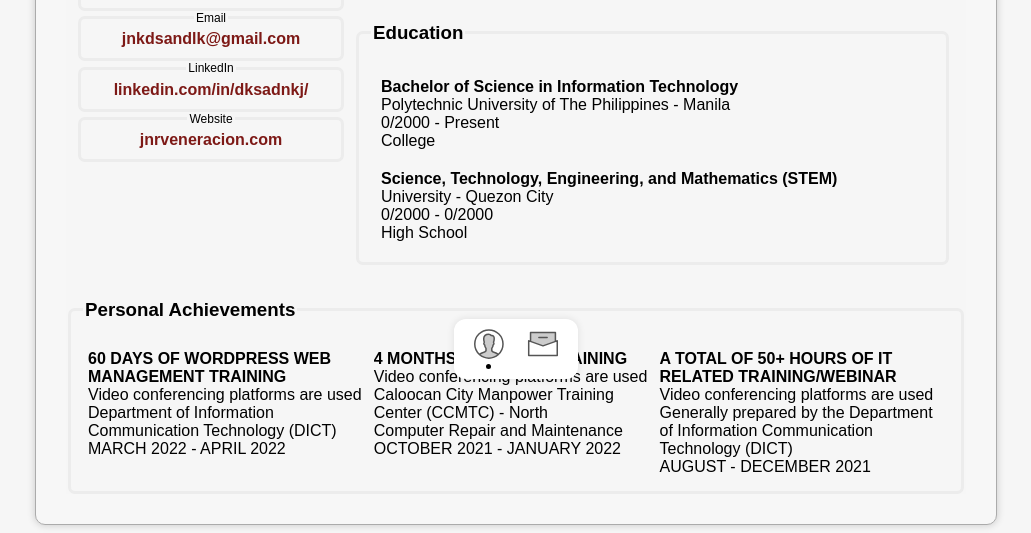
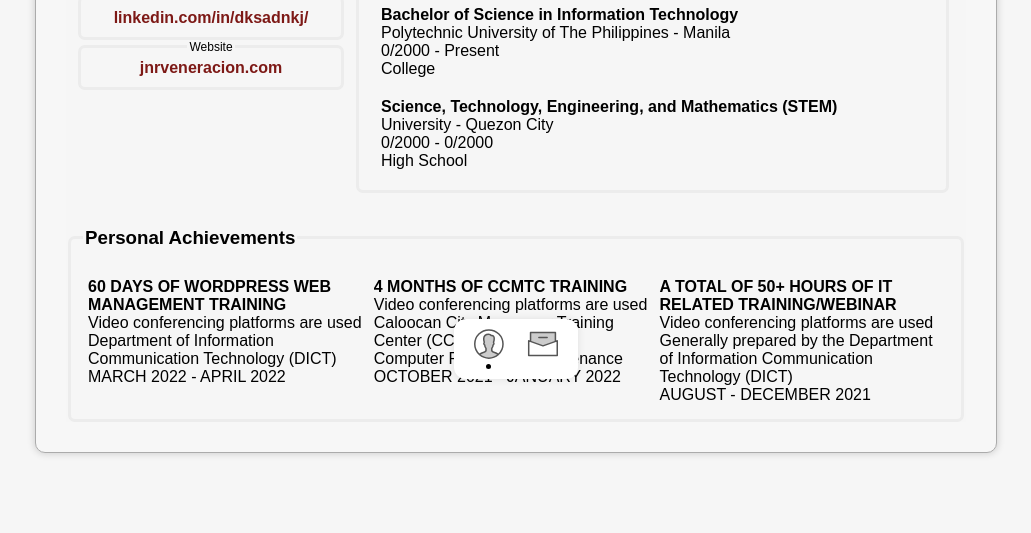
Before and after one commit to jnrveneracion/portfolio, a plain HTML site: page portfolio.html in a window 1280 px wide. Shown: the part 411-944 px from the top of the page, without its empty margins (124-1155 px from the left). After the commit the page ends 864 px from the top, so only its background shows below. Drawn offline with Linux system fonts and the light colour scheme.

```diff
--- a/portfolioStyle.css
+++ b/portfolioStyle.css
@@ -240,7 +240,13 @@ li {
     }
 
     #profile{
-        position: sticky;
+        /* position: sticky;
+        margin: auto; */
+        position: absolute;
+        bottom: 0;
+        top: 0;
+        left: 0;
+        right: 0;
         margin: auto;
     }
 
```
